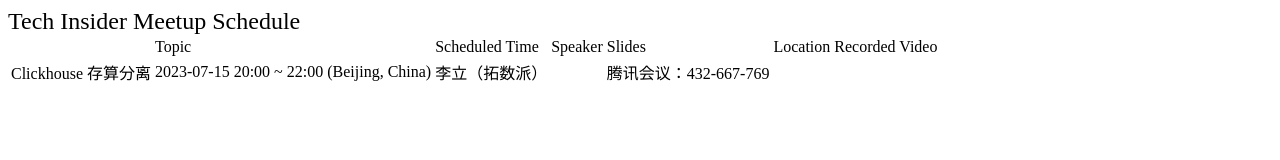
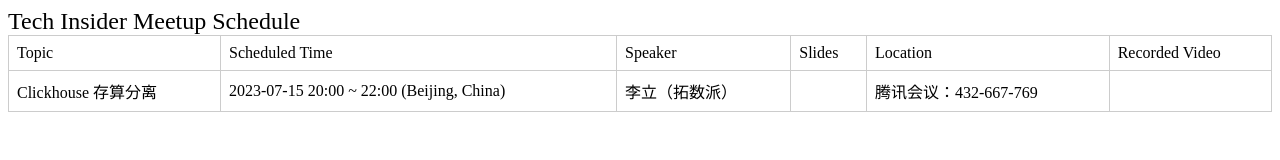
Before and after one commit to royguo/techinsider, a plain HTML site: page index.html in a window 1280 px wide. Drawn offline with Linux system fonts and the light colour scheme.

Commit message:
Update index.html

```diff
--- a/index.html
+++ b/index.html
@@ -1,17 +1,40 @@
 <header>
   <title>Tech Insider Meetup</title>
+  <style>
+    table {
+      border-collapse: collapse;
+      width: 100%;
+    }
+
+    th, td {
+      border: 1px solid #CCC;
+      padding: 8px;
+      text-align: left;
+    }
+
+    tr:nth-child(even) {
+      background-color: #f2f2f2;
+    }
+
+    tr:hover {
+      background-color: #EEE;
+    }
+  </style>
 </header>
 <body>
   <div style="font-size:24; weight: bold;">Tech Insider Meetup Schedule</div>
-  <table>
-    <th>
+  <table width="100%">
+    <thead>
+      <tr>
         <td>Topic</td>
         <td>Scheduled Time</td>
         <td>Speaker</td>
         <td>Slides</td>
         <td>Location</td>
         <td>Recorded Video</td>
-    </th>
+      </tr>
+    </thead>
+    <tbody>
       <tr>
         <td>Clickhouse 存算分离</td>
         <td>2023-07-15 20:00 ~ 22:00 (Beijing, China)</td>
@@ -20,6 +43,7 @@
         <td>腾讯会议：432-667-769</td>
         <td>&nbsp;</td>
       </tr>
+    </tbody>
   </table>
 </body>
 <footer>
```
Lines whose indentation alone changed are shown as unchanged.
